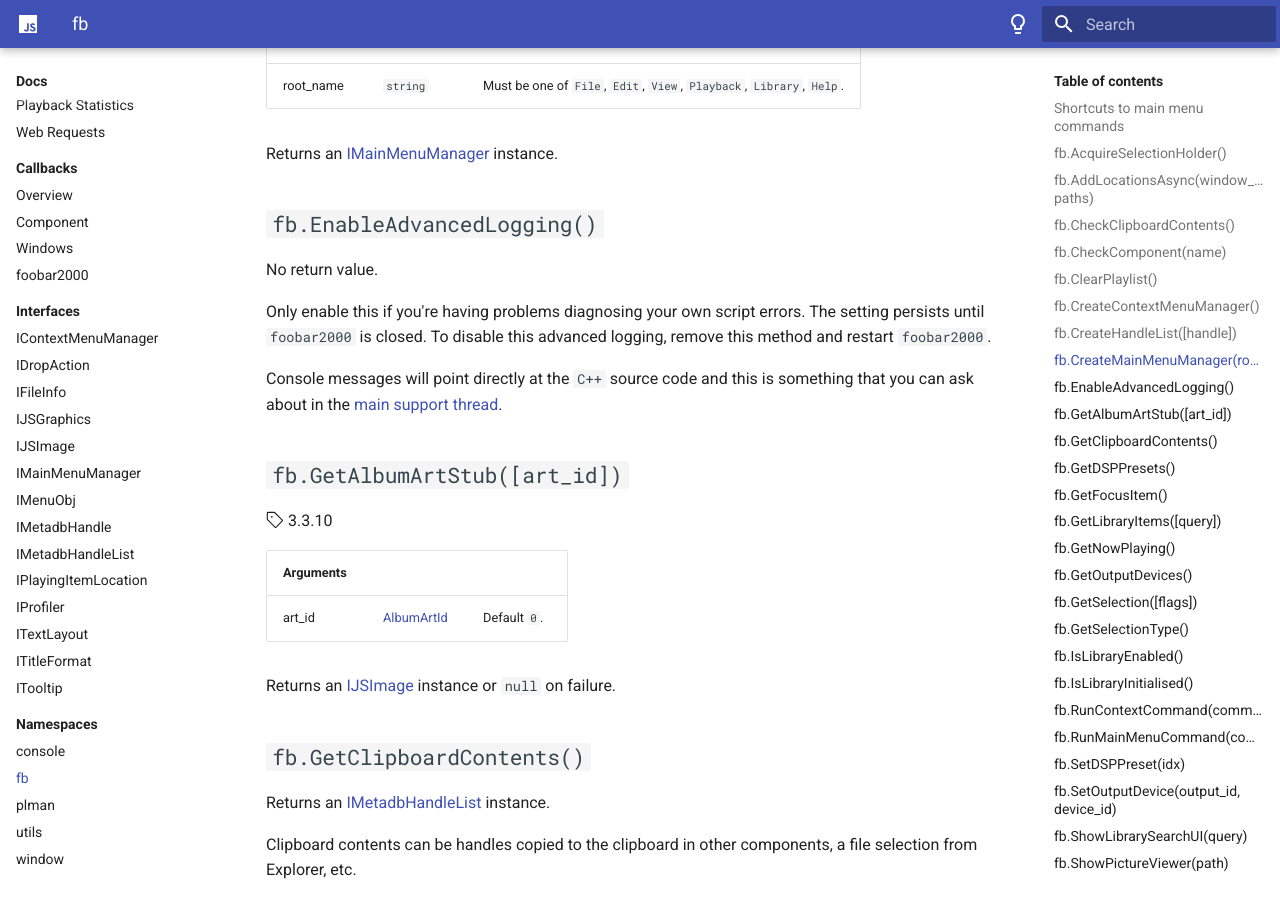
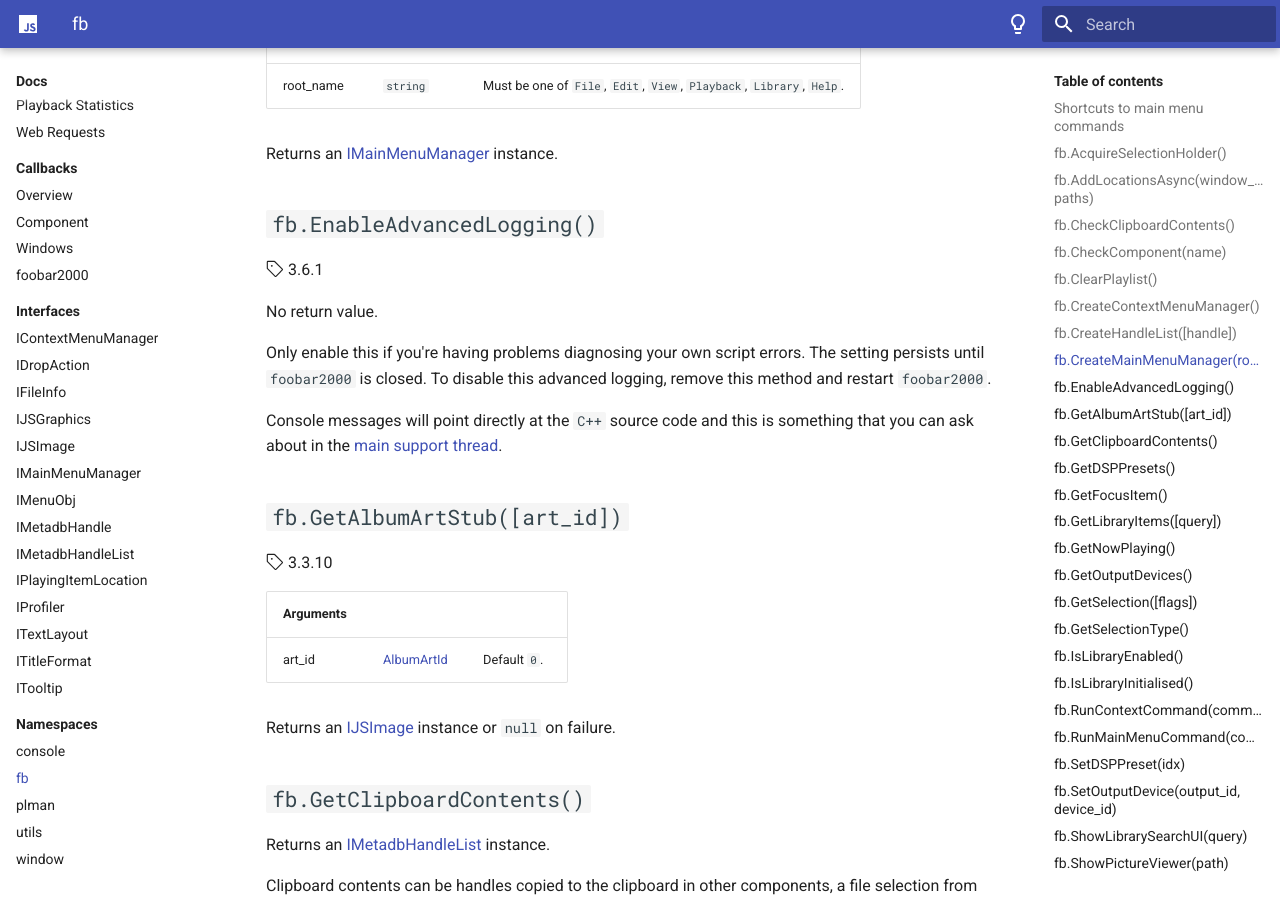
Before and after one commit to jscript-panel/jscript-panel.github.io, an MkDocs documentation site: the page built from docs/docs/namespaces/fb.md, in a window 1280 px wide and 900 px high, scrolled down 4809 px. Built offline with MkDocs 1.6.1 and Material for MkDocs 9.7.7, drawn with Linux system fonts in a browser that asks for light colours.

Commit message:
Update fb.md

```diff
--- a/docs/docs/namespaces/fb.md
+++ b/docs/docs/namespaces/fb.md
@@ -151,6 +151,8 @@ Returns an [IMetadbHandleList](../interfaces/IMetadbHandleList.md) instance.
 Returns an [IMainMenuManager](../interfaces/IMainMenuManager.md) instance.
 
 ## `fb.EnableAdvancedLogging()`
+:octicons-tag-24: 3.6.1
+
 No return value.
 
 Only enable this if you're having problems diagnosing your own script errors. The setting persists
```
